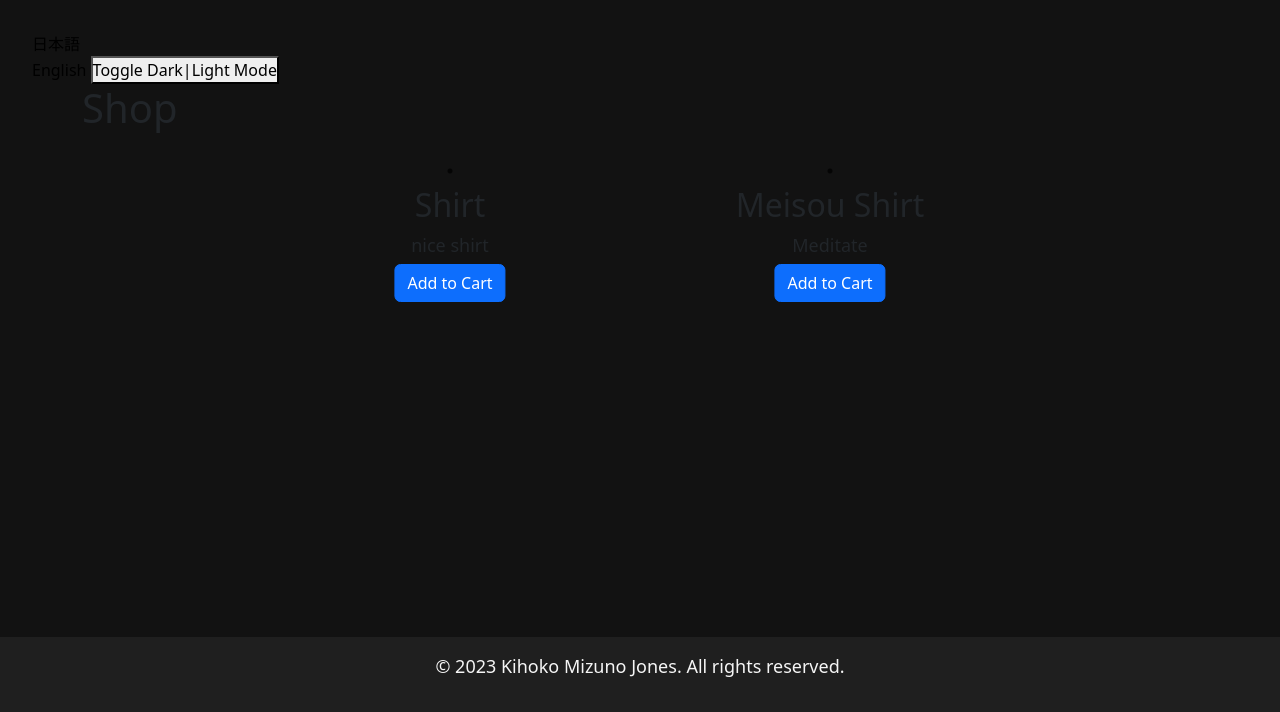
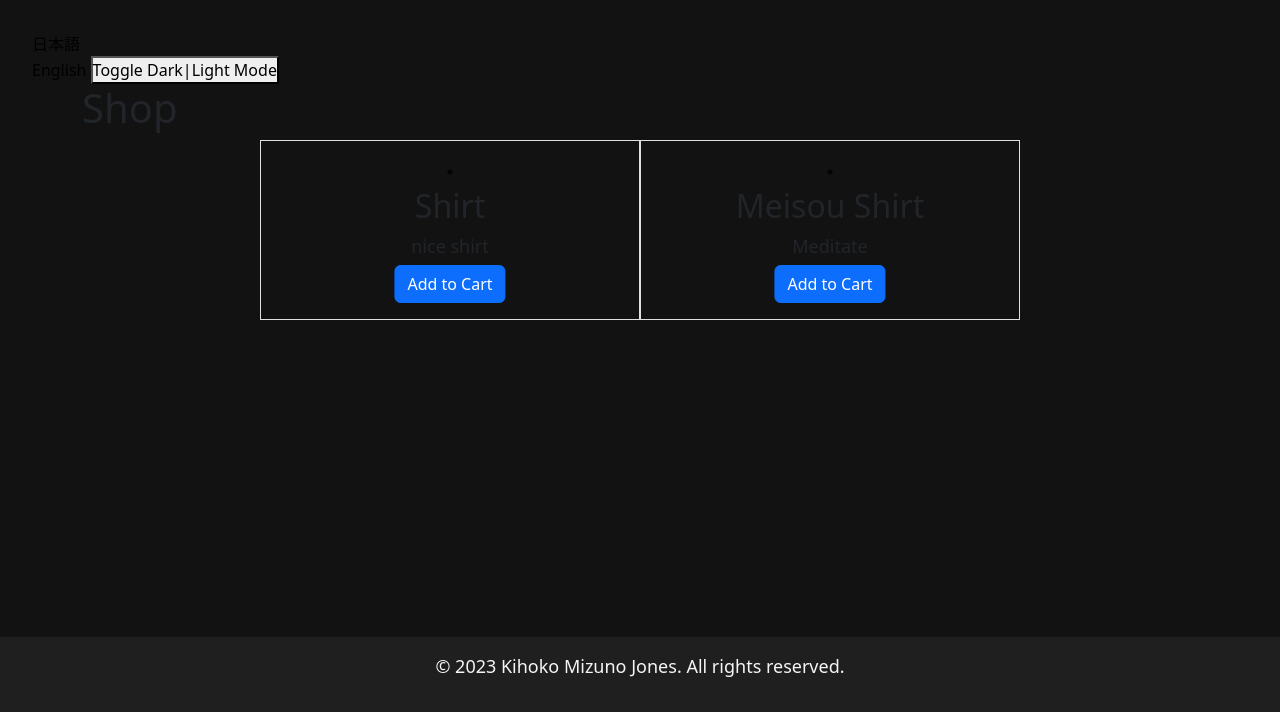
Before and after one commit to performlikemj/kihoko, a Django app: page /shop/ in a window 1280 px wide. Shown: the part 88-800 px from the top of the page. Run offline with Django 4.2, Linux system fonts and the light colour scheme; data comes from the database, SQL or seed files in the repository; data that the repository does not hold is empty; some libraries are stand-ins or nearby versions.

Commit message:
Revert "Remove extra product-card class due to consolidation"
This reverts commit 000666844a43f254e0ab3c7abbfe22bb478a1e6e.

functionality for dark toggle not working

```diff
--- a/portfolio/static/portfolio/css/light.css
+++ b/portfolio/static/portfolio/css/light.css
@@ -198,7 +198,6 @@
   margin-bottom: 1rem;
   text-align: center;
   position: relative;
-  border: none;
 }
 
 .merch-image img {
```
